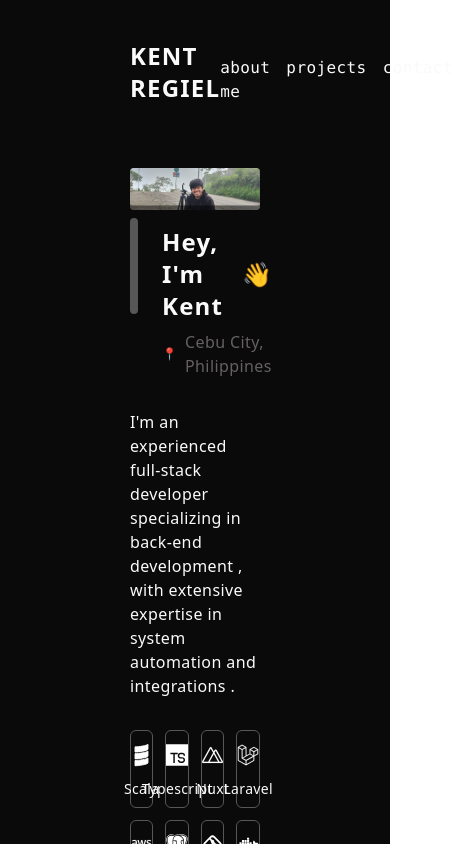
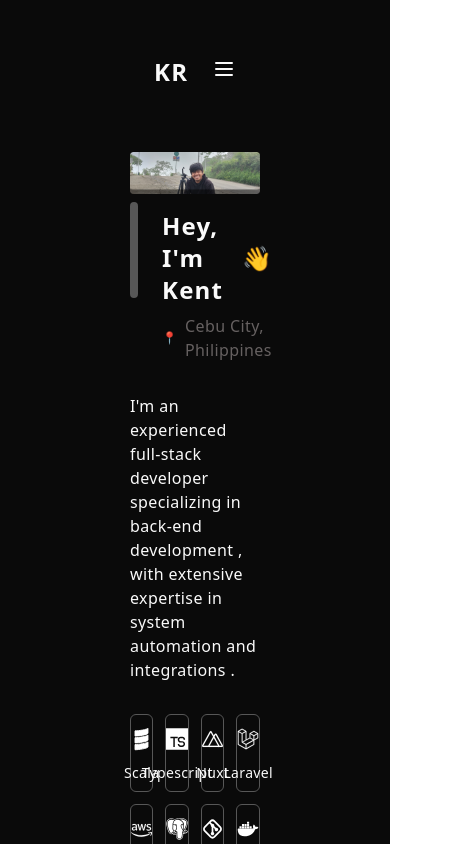
Before and after one commit to xborgkenkent/portfolio, a Vue app: page / in a window 390 px wide. Shown: the top 844 px of the page, 453 px wide, since content can reach past the window. Built offline with nearby package versions, Linux system fonts and the light colour scheme.

Commit message:
adjust header

```diff
--- a/src/components/Header.vue
+++ b/src/components/Header.vue
@@ -1,19 +1,71 @@
 <script setup lang="ts">
+import { ref } from "vue";
+
+const isMenuOpen = ref(false);
+
+function toggleMenu() {
+  isMenuOpen.value = !isMenuOpen.value;
+}
 </script>
 
 <template>
-    <div class="flex items-end justify-between text-[#FAFAFA]">
+  <div class="flex items-center justify-between text-[#FAFAFA] py-4 px-6">
+    <!-- Logo -->
     <div>
-            <p class="font-sans font-bold text-2xl tracking-wider">KENT REGIEL</p>
+      <p
+        class="font-sans font-bold text-2xl tracking-wider hidden md:block"
+      >
+        KENT REGIEL
+      </p>
+      <p class="font-sans font-bold text-2xl tracking-wider md:hidden">
+        KR
+      </p>
     </div>
-        <div class="flex space-x-4 ">
+
+    <!-- Menu for large screens -->
+    <div class="hidden md:flex space-x-4">
       <p class="font-mono text-base font-thin tracking-wide">about me</p>
       <p class="font-mono text-base font-thin tracking-wide">projects</p>
       <p class="font-mono text-base font-thin tracking-wide">contact</p>
+    </div>
+
+    <!-- Hamburger menu for small and medium screens -->
+    <div class="md:hidden relative">
+      <button @click="toggleMenu" class="focus:outline-none">
+        <svg
+          xmlns="http://www.w3.org/2000/svg"
+          fill="none"
+          viewBox="0 0 24 24"
+          stroke="currentColor"
+          class="w-6 h-6"
+        >
+          <path
+            stroke-linecap="round"
+            stroke-linejoin="round"
+            stroke-width="2"
+            d="M4 6h16M4 12h16M4 18h16"
+          />
+        </svg>
+      </button>
+      <div
+        v-if="isMenuOpen"
+        class="absolute right-0 mt-2 bg-[#1A1A1A] rounded-lg shadow-lg w-48"
+      >
+        <ul class="flex flex-col space-y-2 py-2 px-4">
+          <li class="font-mono text-base font-thin tracking-wide">
+            about me
+          </li>
+          <li class="font-mono text-base font-thin tracking-wide">
+            projects
+          </li>
+          <li class="font-mono text-base font-thin tracking-wide">
+            contact
+          </li>
+        </ul>
+      </div>
     </div>
   </div>
 </template>
 
 <style>
-
 </style>
```
Lines whose indentation alone changed are shown as unchanged.
